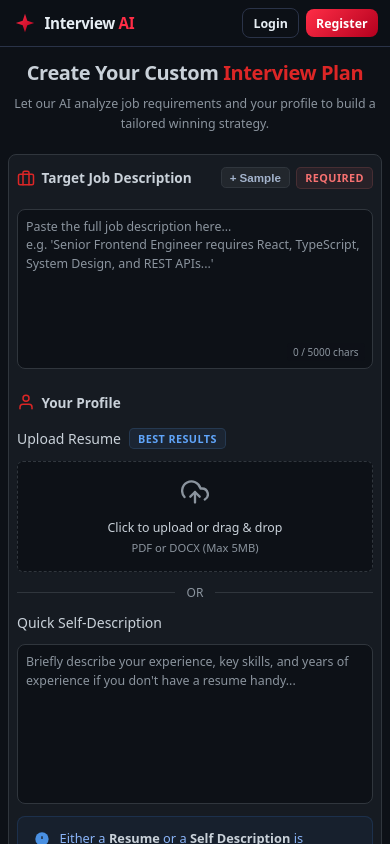
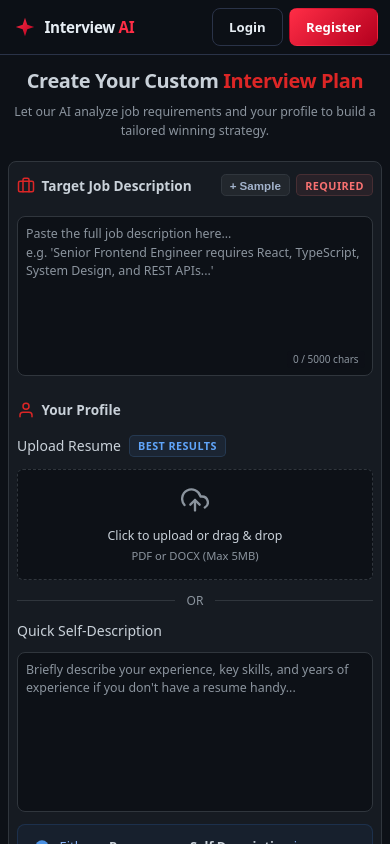
Before and after one commit to RudraMangroliya/interview-ai, a React app in the folder Frontend/: page / in a window 390 px wide. Shown: the top 844 px of the page. Built offline with nearby package versions, Linux system fonts and the light colour scheme; no server answers; the HTML template or start-up script is replaced by a standard one.

Commit message:
style: increase login and register button heights in navbar and forms

```diff
--- a/Frontend/src/components/navbar.scss
+++ b/Frontend/src/components/navbar.scss
@@ -113,7 +113,7 @@
             text-decoration: none;
             font-size: 0.85rem;
             font-weight: 600;
-            padding: 0.4rem 1rem;
+            padding: 0.55rem 1.25rem;
             border-radius: 0.5rem;
             transition: all 0.2s ease;
 
@@ -131,6 +131,7 @@
             &--register {
                 color: #ffffff;
                 background: linear-gradient(135deg, #ff2d46, #b3001e);
+                border: 1px solid transparent;
 
                 &:hover {
                     opacity: 0.9;
@@ -169,8 +170,8 @@
             gap: 0.4rem;
 
             .nav-auth-btn {
-                padding: 0.35rem 0.65rem;
-                font-size: 0.775rem;
+                padding: 0.55rem 1rem;
+                font-size: 0.825rem;
             }
         }
 
@@ -216,9 +217,9 @@
             gap: 0.3rem;
 
             .nav-auth-btn {
-                padding: 0.25rem 0.5rem;
-                font-size: 0.725rem;
-                border-radius: 0.3rem;
+                padding: 0.55rem 0.85rem;
+                font-size: 0.825rem;
+                border-radius: 0.5rem;
             }
         }
 
--- a/Frontend/src/features/auth/auth.form.scss
+++ b/Frontend/src/features/auth/auth.form.scss
@@ -82,7 +82,7 @@
 
         .primary-button {
             margin-top: 0.5rem;
-            padding: 0.8rem;
+            padding: 1.05rem;
             background: linear-gradient(135deg, #ff2d46 0%, #b3001e 100%);
             color: #ffffff;
             font-size: 0.95rem;
```
